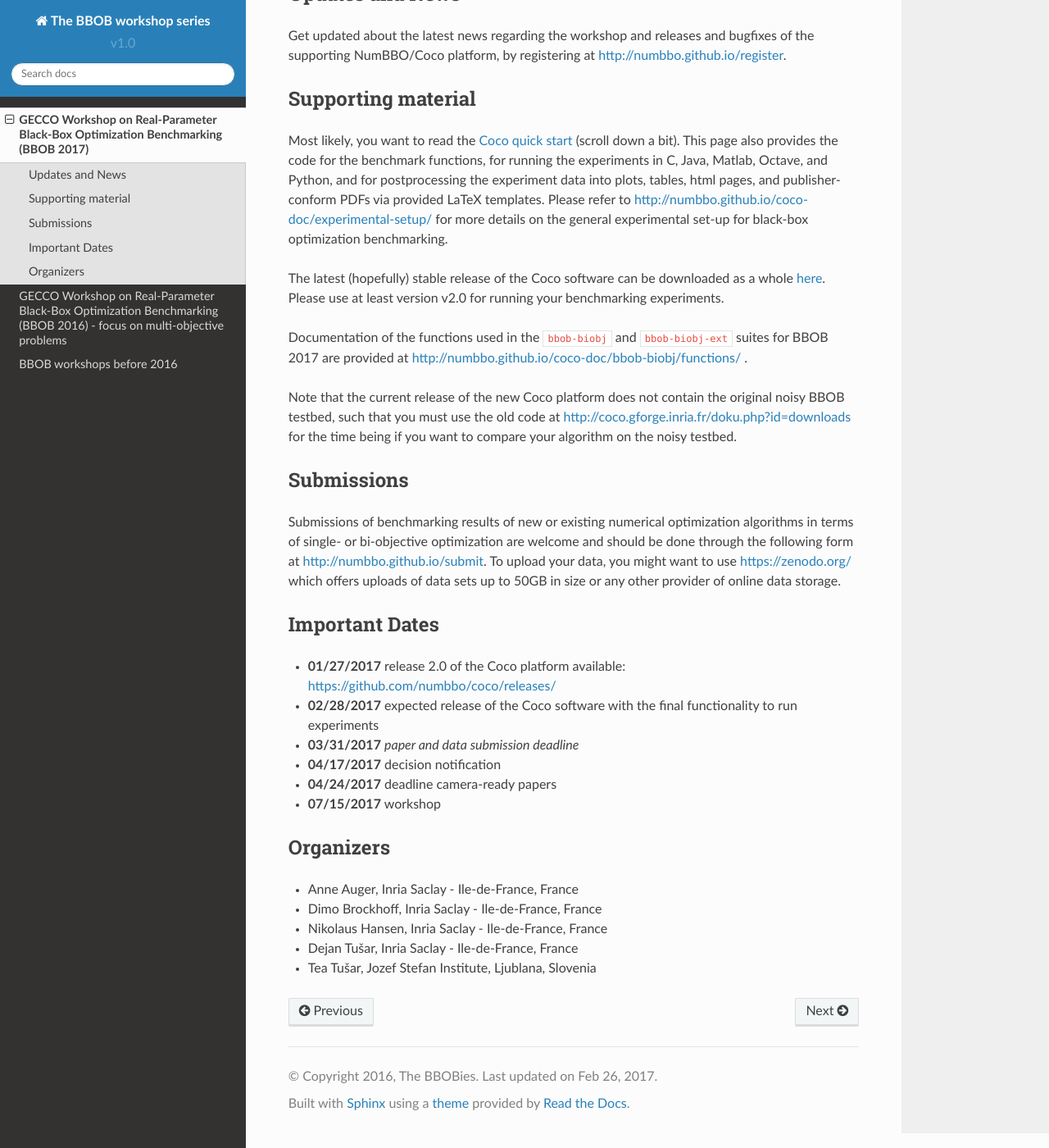
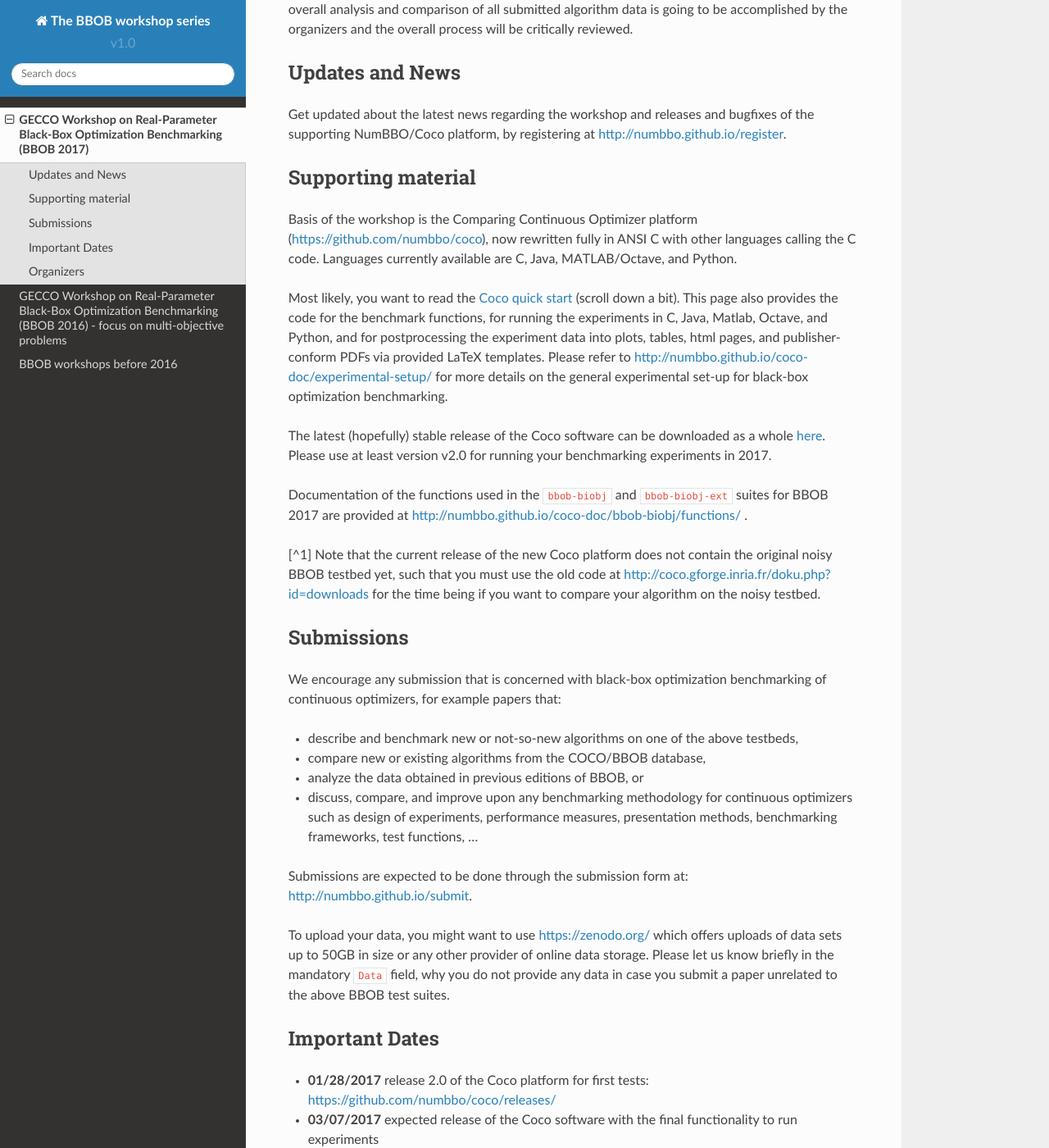
Before and after one commit to numbbo/workshops, a Sphinx documentation site: the page built from sources-webpage/source/BBOB-2017/index.rst, in a window 1280 px wide and 1400 px high, scrolled down 1414 px. Shown: the whole window at 82% size. Built offline with Sphinx 7.4.7 and the Read the Docs theme 2.0.0, drawn with Linux system fonts in a browser that asks for light colours; formulas are drawn with MathJax 3; some of the changed text lies outside the part shown.

Commit message:
eventually added BBOB-2017 workshop page

```diff
--- a/genindex.html
+++ b/genindex.html
@@ -81,6 +81,7 @@
 
 
                 <ul>
+<li class="toctree-l1"><a class="reference internal" href="BBOB-2017/index.html">GECCO Workshop on Real-Parameter Black-Box Optimization Benchmarking (BBOB 2017)</a></li>
 <li class="toctree-l1"><a class="reference internal" href="BBOB-2016/index.html">GECCO Workshop on Real-Parameter Black-Box Optimization Benchmarking (BBOB 2016) - focus on multi-objective problems</a></li>
 <li class="toctree-l1"><a class="reference internal" href="bbobbefore2016.html">BBOB workshops before 2016</a></li>
 </ul>
@@ -143,7 +144,7 @@
   <div role="contentinfo">
     <p>
         &copy; Copyright 2016, The BBOBies.
-      Last updated on Aug 13, 2016.
+      Last updated on Feb 26, 2017.
 
     </p>
   </div>
--- a/search.html
+++ b/search.html
@@ -80,6 +80,7 @@
 
 
                 <ul>
+<li class="toctree-l1"><a class="reference internal" href="BBOB-2017/index.html">GECCO Workshop on Real-Parameter Black-Box Optimization Benchmarking (BBOB 2017)</a></li>
 <li class="toctree-l1"><a class="reference internal" href="BBOB-2016/index.html">GECCO Workshop on Real-Parameter Black-Box Optimization Benchmarking (BBOB 2016) - focus on multi-objective problems</a></li>
 <li class="toctree-l1"><a class="reference internal" href="bbobbefore2016.html">BBOB workshops before 2016</a></li>
 </ul>
@@ -146,7 +147,7 @@
   <div role="contentinfo">
     <p>
         &copy; Copyright 2016, The BBOBies.
-      Last updated on Aug 13, 2016.
+      Last updated on Feb 26, 2017.
 
     </p>
   </div>
--- a/sources-webpage/source/BBOB-2017/index.rst
+++ b/sources-webpage/source/BBOB-2017/index.rst
@@ -28,19 +28,20 @@
 Quantifying and comparing the performance of optimization algorithms
 is a difficult and tedious task to achieve. The Coco
 platform provides tools to ease this process for *single-objective*
-noiseless and noisy problems and for *bi-objective* noiseless problems
-by: (1) an implemented, well-motivated benchmark function
-testbed, (2) a simple and sound experimental set-up, (3) the generation
-of output data and (4) the post-processing and presentation of the
-results in graphs and tables.
+noiseless and noisy problems and for *bi-objective* noiseless
+problems by: (1) an implemented, well-motivated benchmark function
+testbed, (2) a simple and sound experimental set-up, (3) the
+generation of output data and (4) the post-processing and presentation
+of the results in graphs and tables.
 
-In 2017, we provide a new extension of the 2016 bi-objective test suite
-to 92 problems overall---addressing certain issues raised at last year's
-BBOB workshop---and continue to support all previously known ones.
-Overall, we now provide the following test suites:
+
+In 2017, we provide a new extension of the 2016 bi-objective test
+suite to 92 problems overall---addressing certain issues raised at
+last year's BBOB workshop---and continue to support all previously
+known ones. Overall, we now provide the following test suites:
 
 * ``bbob`` containing 24 noiseless functions,
-* ``bbob-noisy`` containing 30 noisy functions,
+* ``bbob-noisy`` containing 30 noisy functions [^1],
 * ``bbob-biobj`` containing 55 noiseless, bi-objective functions, and
 * ``bbob-biobj-ext`` containing 92 noiseless, bi-objective functions
 
@@ -60,10 +61,15 @@
 the previously available ``bbob``, ``bbob-noisy``, and ``bbob-biobj`` testbeds
 are more than welcome.
 
-During the workshop, algorithms and results will be presented by
-the participants. An overall analysis and comparison is going to be
-accomplished by the organizers and the overall process will be
-critically reviewed.
+Please note that any other submission, related to black-box
+optimization benchmarking of continuous optimizers will be welcome
+as well. The submission section below gives a few examples of
+subjects of interest.
+
+During the workshop, algorithms, results, and discussions will be presented by
+the participants. An overall analysis and comparison of all submitted
+algorithm data is going to be accomplished by the organizers and the overall
+process will be critically reviewed.
 
 .. A plenary discussion on future improvements will,
    among others, address the question, of how the testbeds should evolve.
@@ -78,6 +84,11 @@
 
 Supporting material
 -------------------
+Basis of the workshop is the Comparing Continuous Optimizer platform
+(https://github.com/numbbo/coco), now rewritten fully in ANSI C with
+other languages calling the C code. Languages currently available are
+C, Java, MATLAB/Octave, and Python.
+
 Most likely, you want to read the `Coco quick start <https://github.com/numbbo/coco>`_
 (scroll down a bit). This page also provides the code for the benchmark functions, for running the
 experiments in C, Java, Matlab, Octave, and Python, and for postprocessing the experiment data
@@ -87,31 +98,51 @@
 
 The latest (hopefully) stable release of the Coco software can be downloaded as a whole
 `here <https://github.com/numbbo/coco/releases/>`_. Please use at least version v2.0 for
-running your benchmarking experiments.
+running your benchmarking experiments in 2017.
 
 Documentation of the functions used in the ``bbob-biobj`` and ``bbob-biobj-ext`` suites
 for BBOB 2017 are provided at http://numbbo.github.io/coco-doc/bbob-biobj/functions/ .
 
-Note that the current release of the new Coco platform does not contain the original noisy BBOB testbed,
-such that you must use the old code at http://coco.gforge.inria.fr/doku.php?id=downloads for the time
+[^1] Note that the current release of the new Coco platform does not contain the
+original noisy BBOB testbed yet, such that you must use the old code at
+http://coco.gforge.inria.fr/doku.php?id=downloads for the time
 being if you want to compare your algorithm on the noisy testbed.
+
+
+
 
 
 Submissions
 -----------
-Submissions of benchmarking results of new or existing numerical optimization algorithms in terms
-of single- or bi-objective optimization are welcome and should be done through the
-following form at http://numbbo.github.io/submit. To upload your data, you might want to use
-https://zenodo.org/ which offers uploads of data sets up to 50GB in size or any other provider
+We encourage any submission that is concerned with black-box optimization
+benchmarking of continuous optimizers, for example papers that:
+
+* describe and benchmark new or not-so-new algorithms on one of the
+  above testbeds,
+* compare new or existing algorithms from the COCO/BBOB database,
+* analyze the data obtained in previous editions of BBOB, or
+* discuss, compare, and improve upon any benchmarking methodology
+  for continuous optimizers such as design of experiments,
+  performance measures, presentation methods, benchmarking frameworks,
+  test functions, ...
+
+
+Submissions are expected to be done through the submission form at:
+http://numbbo.github.io/submit.
+
+To upload your data, you might want to use https://zenodo.org/ which
+offers uploads of data sets up to 50GB in size or any other provider
 of online data storage.
-
+Please let us know briefly in the mandatory ``Data`` field, why you do
+not provide any data in case you submit a paper unrelated to the above
+BBOB test suites.
 
 
 Important Dates
 ---------------
 
-* **01/27/2017** release 2.0 of the Coco platform available: `<https://github.com/numbbo/coco/releases/>`_
-* **02/28/2017** expected release of the Coco software with the final functionality to run experiments
+* **01/28/2017** release 2.0 of the Coco platform for first tests: `<https://github.com/numbbo/coco/releases/>`_
+* **03/07/2017** expected release of the Coco software with the final functionality to run experiments
 * **03/31/2017** *paper and data submission deadline*
 * **04/17/2017** decision notification
 * **04/24/2017** deadline camera-ready papers
```
Also changed, not shown: index.html (+18 -9 lines), searchindex.js, 2 other files.
